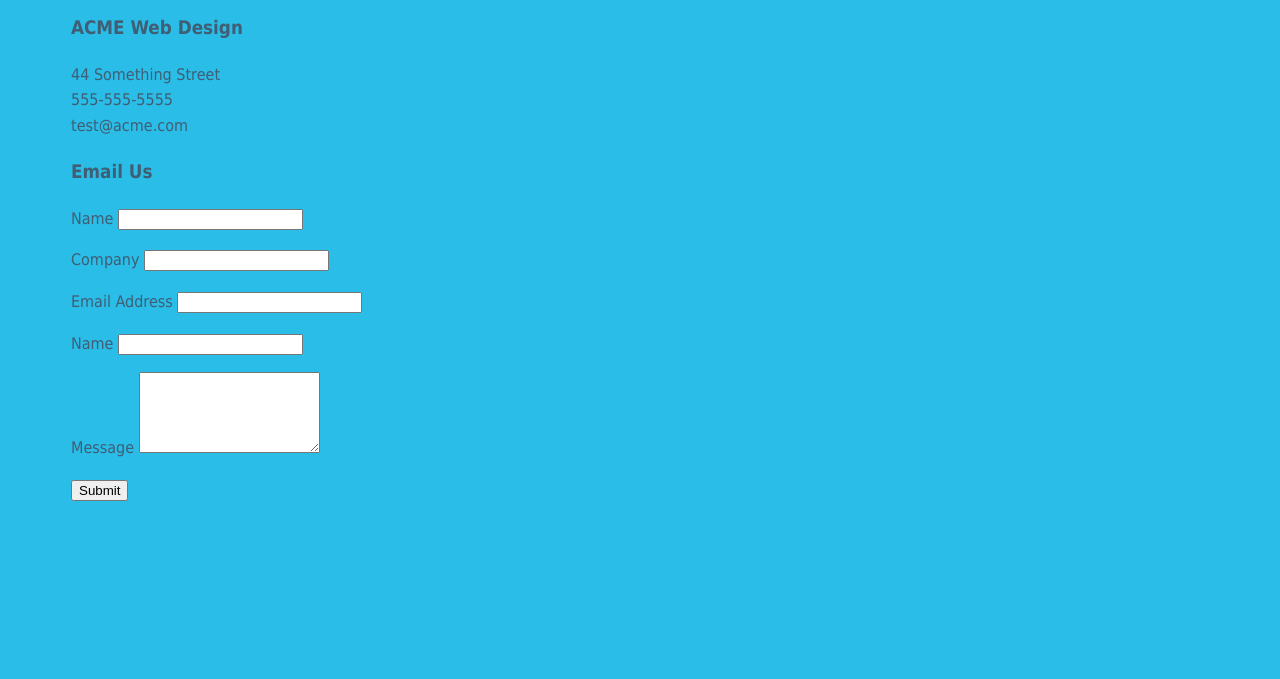
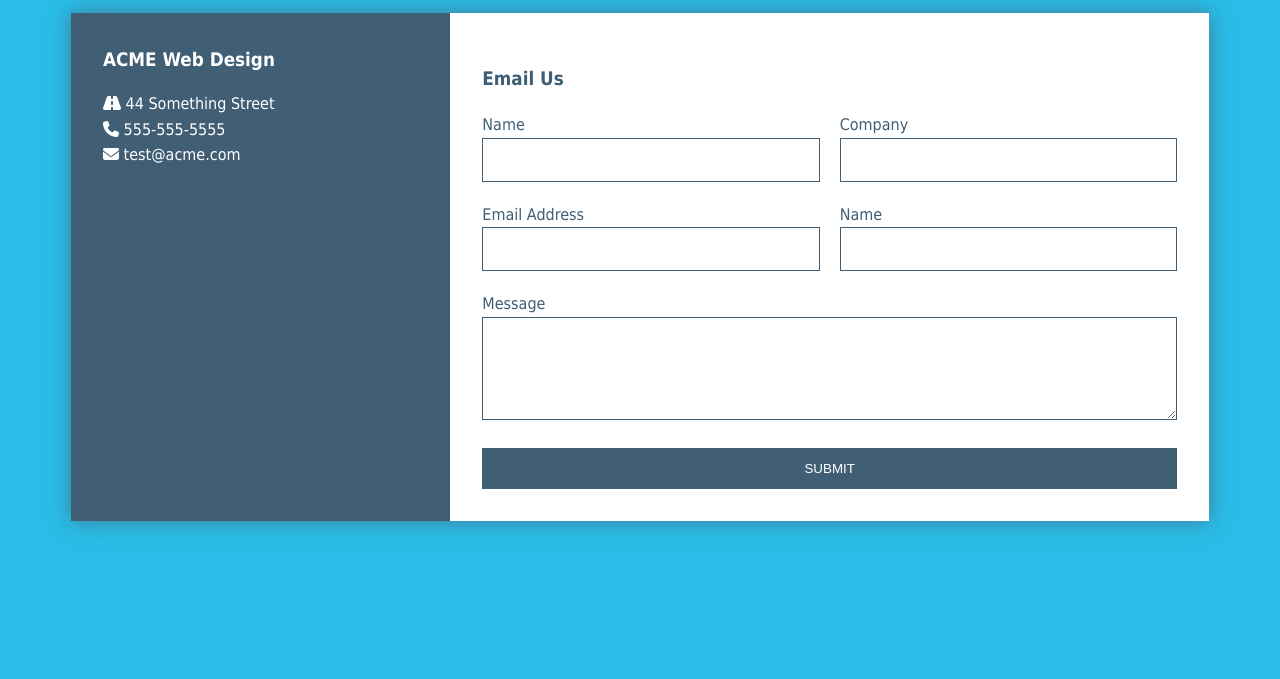
Before and after one commit to Tony-Thomas/css-grid-contact-form, a plain HTML site: page index.html in a window 1280 px wide. Shown: the part 121-800 px from the top of the page. Drawn offline with nearby package versions, Linux system fonts and the light colour scheme.

Commit message:
contact form complete

```diff
--- a/index.html
+++ b/index.html
@@ -5,18 +5,20 @@
     <meta name="viewport" content="width=device-width, initial-scale=1.0">
     <meta http-equiv="X-UA-Compatible" content="ie=edge">
     <title>CSS Grid Contact Form</title>
+    <link rel="stylesheet" href=" https://opensource.keycdn.com/fontawesome/4.7.0/font-awesome.min.css">
+    <link href="https://fastcdn.org/Animate.css/3.4.0/animate.min.css" rel="stylesheet">
     <link rel="stylesheet" href="style.css">
 </head>
 <body>
     <div class="container">
         <h1 class="brand"><span>ACME</span> Web Design</h1>
-        <div class="wrapper">
+        <div class="wrapper animated bounceInLeft">
             <div class="company-info">
                 <h3>ACME Web Design</h3>
                 <ul>
-                    <li>44 Something Street</li>
-                    <li>555-555-5555</li>
-                    <li>test@acme.com</li>
+                    <li><i class="fa fa-road"></i> 44 Something Street</li>
+                    <li><i class="fa fa-phone"></i> 555-555-5555</li>
+                    <li><i class="fa fa-envelope"></i> test@acme.com</li>
                 </ul>
             </div>
             <div class="contact">
@@ -38,11 +40,14 @@
                         <label>Name</label>
                         <input type="text" name="phone">
                     </p>
-                    <p>
+                    <p class="full">
                         <label>Message</label>
                         <textarea name="message" rows="5"></textarea>
                     </p>
-                    <button>Submit</button>
+                    <p class="full">
+                        <button>Submit</button>
+                    </p>
+
 
                 </form>
             </div>
--- a/style.css
+++ b/style.css
@@ -31,5 +31,79 @@ ul {
 }
 
 .wrapper {
-    box-shadow: 0 0 20px 0 rgba(72, 94, 116, 0.5, 0.7);
+    box-shadow: 0 0 20px 0 rgba(72, 94, 116, 0.7);
 }
+
+.wrapper > * {
+    padding: 1em;
+}
+
+.company-info {
+    background: #405E74;
+}
+
+.company-info h3, .company-info ul {
+    text-align: center;
+    margin: 0 0 1rem 0;
+    color: #fff;
+}
+
+.contact {
+    background: #fff;
+}
+
+/* Form Styles */
+
+.contact form {
+    display: grid;
+    grid-template-columns: 1fr 1fr;
+    grid-gap: 20px;
+}
+
+.contact form label {
+    display: block;
+}
+
+.contact form p {
+    margin: 0;
+}
+
+.contact form .full {
+    grid-column: 1 / 3;
+}
+
+.contact form button, .contact form input, .contact form textarea {
+    width: 100%;
+    padding: 1em;
+    border: 1px solid #405E74;
+}
+
+.contact form button {
+    background: #405E74;
+    color: #fff;
+    border: 0;
+    text-transform: uppercase;
+}
+
+.contact form button:hover, .contact form button:focus {
+    background: #29bde7;
+    outline: 0;
+    transition: background-color 2s ease-out;
+}
+
+/* Large Screens */
+
+@media(min-width:700px) {
+    .wrapper {
+        display: grid;
+        grid-template-columns: 1fr 2fr;
+    }
+
+    .wrapper > * {
+        padding: 2em;
+    }
+
+    .company-info h3, .company-info ul, .brand {
+        text-align: left;
+    }
+}
```
